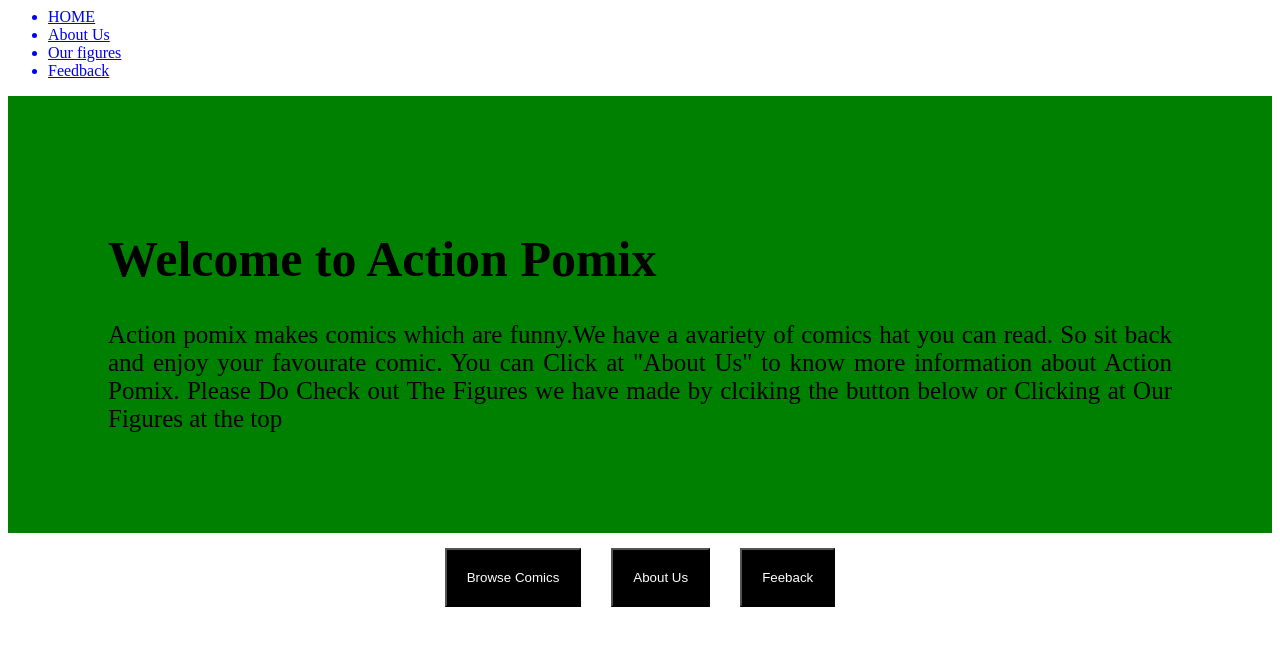
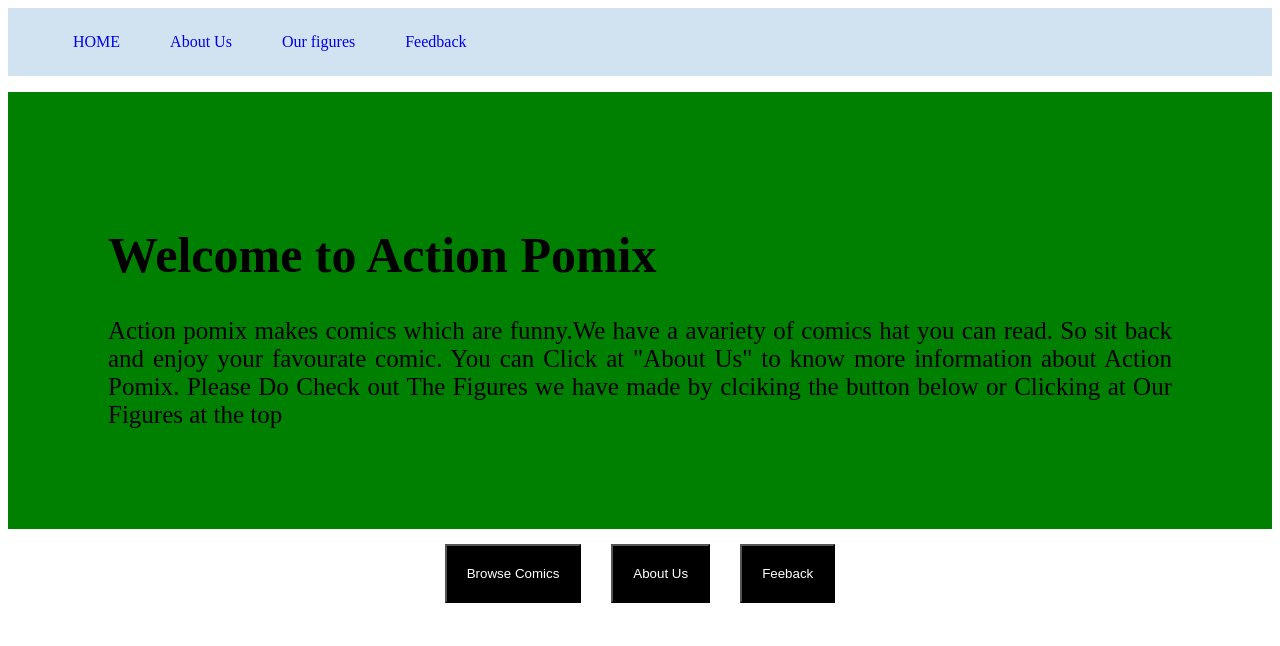
Before and after one commit to uditthecoderexe/actionpomix, a plain HTML site: page index.html in a window 1280 px wide. Drawn offline with Linux system fonts and the light colour scheme.

Commit message:
Update styles.css

```diff
--- a/styles.css
+++ b/styles.css
@@ -9,4 +9,22 @@ text-align:justify;
  padding:20px;
        color:white;
        }
-.navbar{background-color:white;}
+.navbar{background-color:#d1e2f0;
+
+border-radius:none;}
+.navbar li{padding:15px 15px;
+list-style:none;
+margin:10px 10px;
+float:left;
+}
+.navbar li:hover{
+    color:white;
+
+    background-color:#03192b ;
+}
+.navbar ul{overflow:auto;}
+.navbar li a {padding:15px 15px;
+text-decoration:none;
+color:black;
+}
+.navbar li a:hover{color:white;}
```
